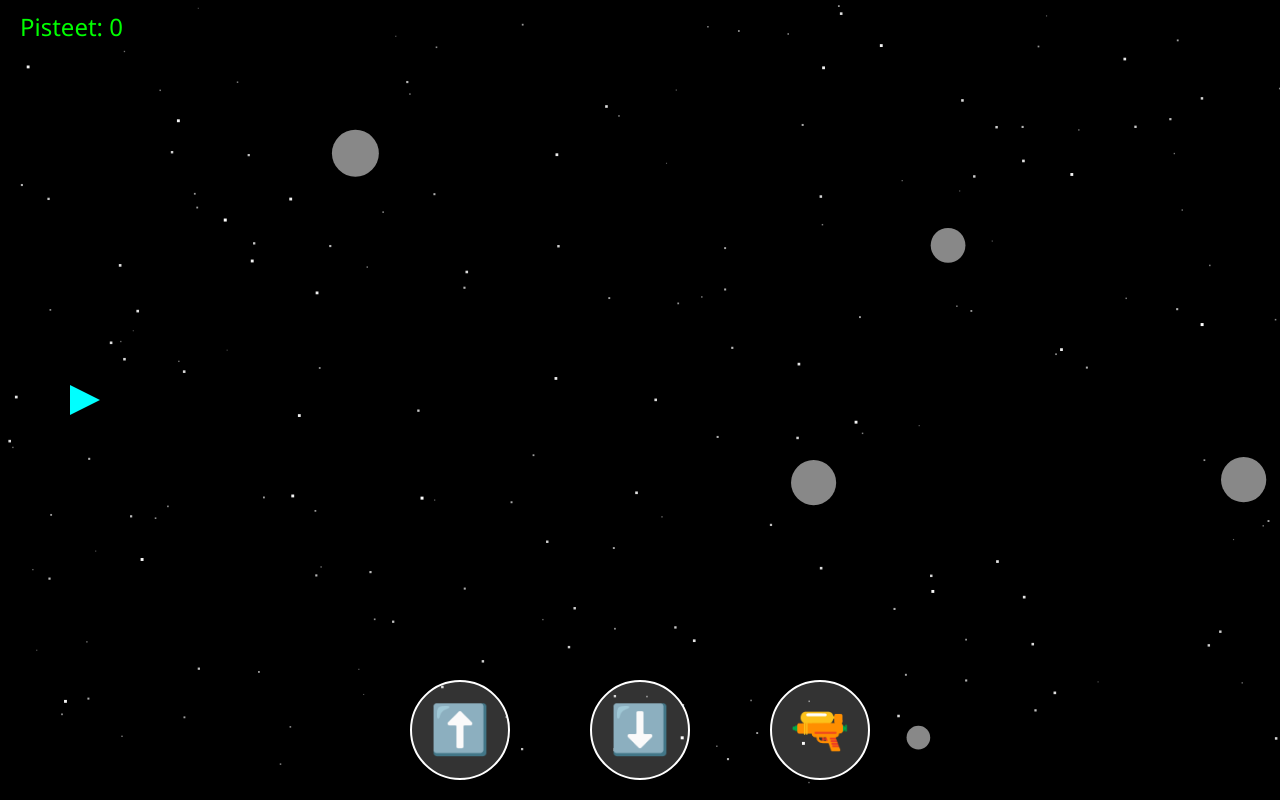
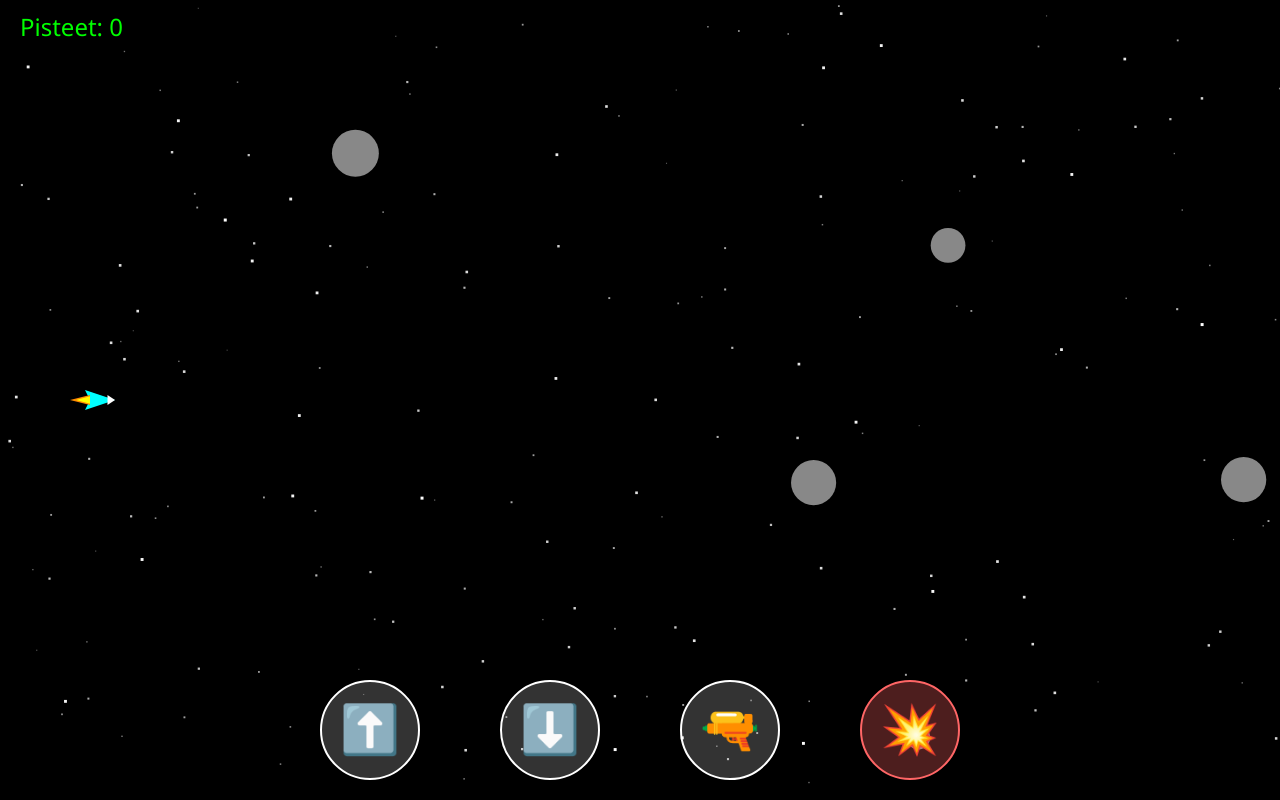
Before and after one commit to Somedude-user/Spacegame, a plain HTML site: page index.html in a window 1280 px wide. Drawn offline with Linux system fonts and the light colour scheme.

Commit message:
Enhanced Space Shooter with Spread Shot and Improved Rocket

```diff
--- a/index.html
+++ b/index.html
@@ -53,6 +53,10 @@
     #mute-btn.muted {
       background-image:url('speaker-off.png');
     }
+    .spread-btn {
+      background:rgba(255,100,100,0.3) !important;
+      border-color:#ff6666 !important;
+    }
   </style>
 </head>
 <body>
@@ -67,11 +71,12 @@
     <button onclick="location.reload()">Pelaa uudelleen</button>
   </div>
 
-  <!-- Kännykkäkontrollit: Ylös, Alas, Ampu -->
+  <!-- Kännykkäkontrollit: Ylös, Alas, Ampu, Sarjatuli -->
   <div class="controls">
     <div class="btn" id="btn-up">⬆️</div>
     <div class="btn" id="btn-down">⬇️</div>
     <div class="btn" id="btn-shoot">🔫</div>
+    <div class="btn spread-btn" id="btn-spread">💥</div>
   </div>
 
   <canvas id="game"></canvas>
@@ -127,7 +132,7 @@
       ));
     }
 
-    // Pelaaja-alus
+    // Pelaaja-alus (parannettu raketti)
     const player = {
       x: 100, y: H/2, size: 30, dy: 0,
       update() {
@@ -136,11 +141,39 @@
         if (this.y > H - this.size) this.y = H - this.size;
       },
       draw() {
+        // Raketin runko
         ctx.fillStyle = '#0ff';
         ctx.beginPath();
-        ctx.moveTo(this.x, this.y);
-        ctx.lineTo(this.x - this.size, this.y - this.size/2);
-        ctx.lineTo(this.x - this.size, this.y + this.size/2);
+        ctx.moveTo(this.x + this.size/2, this.y);
+        ctx.lineTo(this.x - this.size/2, this.y - this.size/3);
+        ctx.lineTo(this.x - this.size/3, this.y);
+        ctx.lineTo(this.x - this.size/2, this.y + this.size/3);
+        ctx.closePath();
+        ctx.fill();
+
+        // Raketin kärki
+        ctx.fillStyle = '#fff';
+        ctx.beginPath();
+        ctx.moveTo(this.x + this.size/2, this.y);
+        ctx.lineTo(this.x + this.size/4, this.y - this.size/6);
+        ctx.lineTo(this.x + this.size/4, this.y + this.size/6);
+        ctx.closePath();
+        ctx.fill();
+
+        // Liekit takana
+        ctx.fillStyle = '#f80';
+        ctx.beginPath();
+        ctx.moveTo(this.x - this.size/3, this.y - this.size/6);
+        ctx.lineTo(this.x - this.size, this.y);
+        ctx.lineTo(this.x - this.size/3, this.y + this.size/6);
+        ctx.closePath();
+        ctx.fill();
+
+        ctx.fillStyle = '#ff0';
+        ctx.beginPath();
+        ctx.moveTo(this.x - this.size/3, this.y - this.size/8);
+        ctx.lineTo(this.x - this.size*0.8, this.y);
+        ctx.lineTo(this.x - this.size/3, this.y + this.size/8);
         ctx.closePath();
         ctx.fill();
       }
@@ -149,17 +182,31 @@
     // Luodit
     const bullets = [];
     class Bullet {
-      constructor(x,y) {
+      constructor(x, y, angle = 0) {
         this.x = x; this.y = y;
         this.speed = 8; this.size = 6;
+        this.angle = angle;
+        this.dx = Math.cos(angle) * this.speed;
+        this.dy = Math.sin(angle) * this.speed;
       }
-      update() { this.x += this.speed; }
+      update() {
+        this.x += this.dx;
+        this.y += this.dy;
+      }
       draw() {
         ctx.fillStyle = '#ff0';
         ctx.beginPath();
         ctx.arc(this.x, this.y, this.size, 0, Math.PI*2);
         ctx.fill();
       }
+    }
+
+    // Sarjatuli-funktio
+    function fireSpreadShot(x, y) {
+      const angles = [-0.4, -0.2, 0, 0.2, 0.4]; // 5 luotia eri kulmissa
+      angles.forEach(angle => {
+        bullets.push(new Bullet(x, y, angle));
+      });
     }
 
     // Asteroidit
@@ -205,7 +252,7 @@
       // Luodit
       bullets.forEach((b, i) => {
         b.update(); b.draw();
-        if (b.x > W + b.size) bullets.splice(i, 1);
+        if (b.x > W + b.size || b.y < 0 || b.y > H) bullets.splice(i, 1);
       });
 
       // Uusia asteroideja
@@ -255,30 +302,42 @@
     }
     loop();
 
-    // Näppäimistöohjaus
+    // Näppäimistöohjaus (2x nopeampi liike)
     document.addEventListener('keydown', e => {
       if (e.code === 'ArrowUp' || e.code === 'Space') {
-        player.dy = -6; playTone(500, 0.02);
+        player.dy = -12; playTone(500, 0.02); // 2x nopeampi
       }
-      if (e.code === 'ArrowDown') player.dy = 6;
+      if (e.code === 'ArrowDown') player.dy = 12; // 2x nopeampi
       if (e.code === 'KeyX') {
         bullets.push(new Bullet(player.x + player.size/2, player.y));
         playTone(1000, 0.02);
       }
+      if (e.code === 'KeyC') { // Sarjatuli C-näppäimellä
+        fireSpreadShot(player.x + player.size/2, player.y);
+        playTone(1200, 0.1);
+      }
     });
     document.addEventListener('keyup', () => { player.dy = 0; });
 
-    // Mobiiliohjaus
+    // Mobiiliohjaus (2x nopeampi liike)
     const up = document.getElementById('btn-up'),
           dn = document.getElementById('btn-down'),
-          sh = document.getElementById('btn-shoot');
-    up.addEventListener('touchstart', e => { e.preventDefault(); player.dy = -6; playTone(500, 0.02); });
-    dn.addEventListener('touchstart', e => { e.preventDefault(); player.dy = 6; });
+          sh = document.getElementById('btn-shoot'),
+          sp = document.getElementById('btn-spread');
+
+    up.addEventListener('touchstart', e => { e.preventDefault(); player.dy = -12; playTone(500, 0.02); }); // 2x nopeampi
+    dn.addEventListener('touchstart', e => { e.preventDefault(); player.dy = 12; }); // 2x nopeampi
     sh.addEventListener('touchstart', e => {
       e.preventDefault();
       bullets.push(new Bullet(player.x + player.size/2, player.y));
       playTone(1000, 0.02);
     });
+    sp.addEventListener('touchstart', e => {
+      e.preventDefault();
+      fireSpreadShot(player.x + player.size/2, player.y);
+      playTone(1200, 0.1);
+    });
+
     const stop = e => { e.preventDefault(); player.dy = 0; };
     up.addEventListener('touchend', stop);
     dn.addEventListener('touchend', stop);
```
